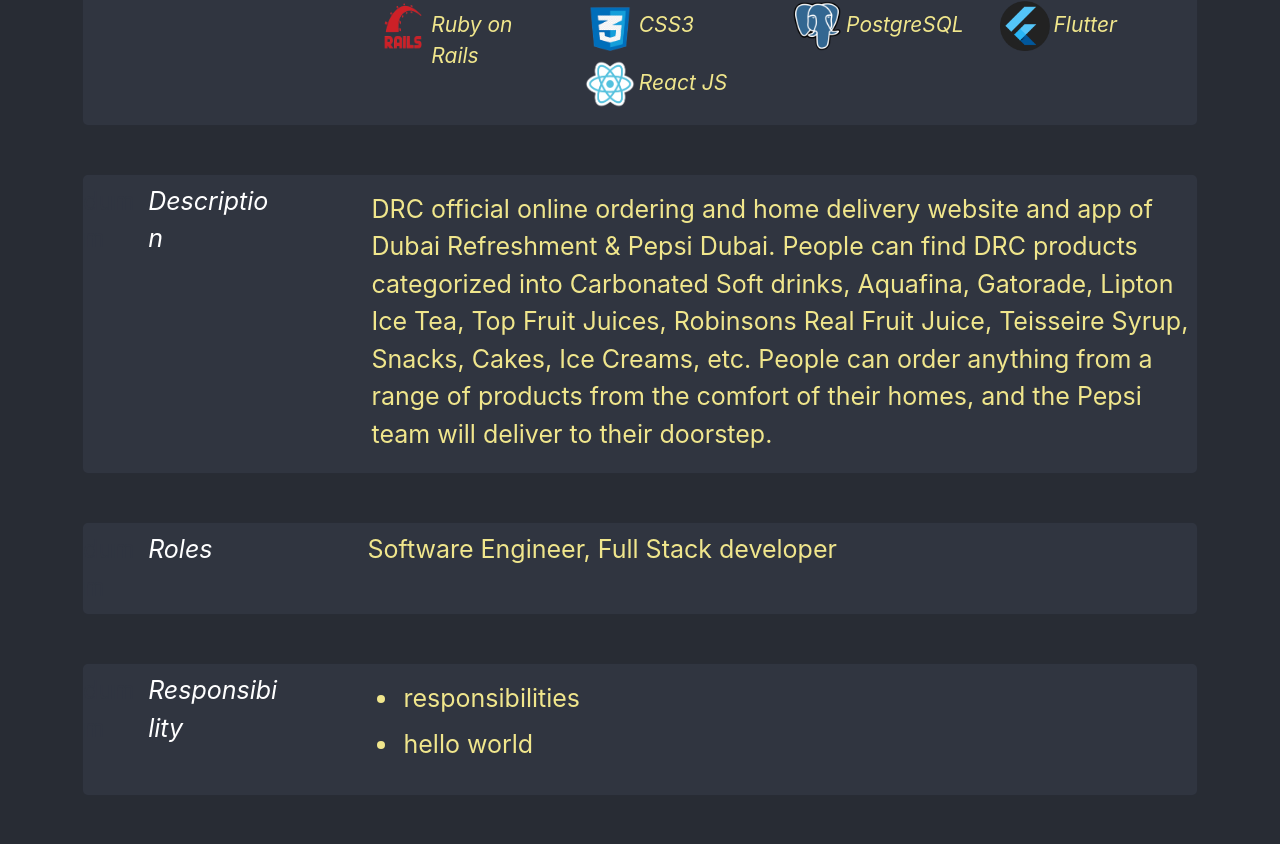
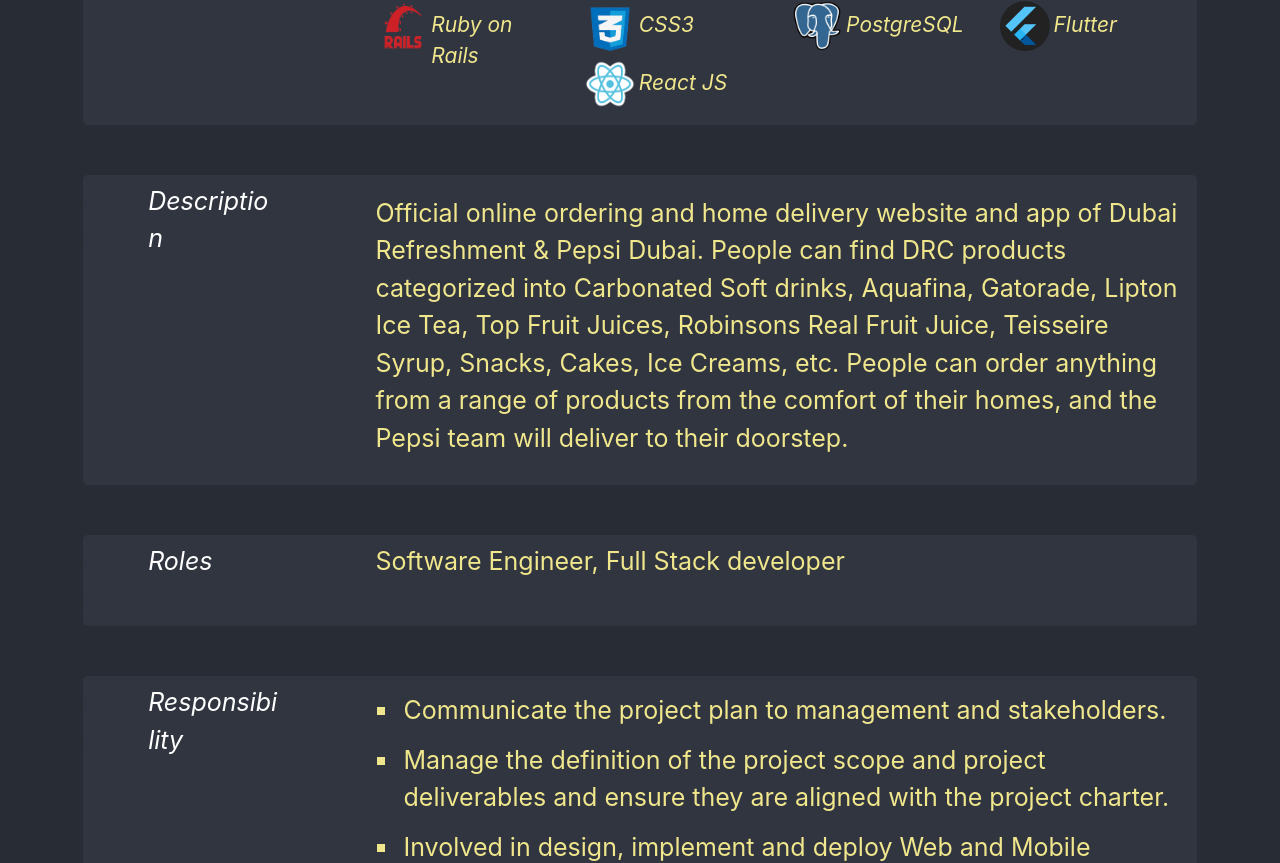
Before and after one commit to VIJAYARAJSVR/Portfolio1, a React (Create React App) app: page /Portfolio/ProjectDetail/1 in a window 1280 px wide. Shown: the part 798-1661 px from the top of the page. Built offline with nearby package versions, Linux system fonts and the light colour scheme.

Commit message:
Modified description of some projects in project_details.json

```diff
--- a/src/App.css
+++ b/src/App.css
@@ -92,6 +92,14 @@
     font-size: 23px;
     color: khaki;
     float: left;
+}
+
+.unorder_Square {
+    list-style: square;
+}
+
+.unorder_Disc {
+    list-style: disc;
 }
 
 
--- a/src/components/projectdetails.tsx
+++ b/src/components/projectdetails.tsx
@@ -266,7 +266,7 @@
                     return (
 
 
-                        <div className="text-start ps-1 mt-2 mb-1" key={index}>{descrip} </div>
+                        <div className="text-start p-2 mt-1 mb-1" key={index}>{descrip} </div>
 
 
                     )
@@ -304,7 +304,7 @@
                     <p className="w-75 text-start project_Field">Roles</p>
                 </div>
                 <div className="w-75 mb-2 text-start">
-                    <p className="project_Value"> {roles.join(",")}</p>
+                    <p className="ms-2 project_Value"> {roles.join(",")}</p>
                 </div>
             </div>
         </div>
@@ -317,14 +317,14 @@
     console.log(arrResponsibilities);
 
     return (
-        <ul>
+        <ul className="unorder_Square">
             {
                 // @ts-ignore
                 arrResponsibilities.map((responsibility, index) => {
                     return (
 
 
-                        <li className="text-start ps-1 mt-2 mb-1" key={index}>{responsibility} </li>
+                        <li className="text-start p-1 mt-1 mb-1" key={index}>{responsibility} </li>
 
 
                     )
--- a/src/data/project_details.json
+++ b/src/data/project_details.json
@@ -4,7 +4,7 @@
     "name": "Pepsico",
     "full_name": "Pepsico",
     "description": [
-      "DRC official online ordering and home delivery website and app of Dubai Refreshment & Pepsi Dubai. People can find DRC products categorized into Carbonated Soft drinks, Aquafina, Gatorade, Lipton Ice Tea, Top Fruit Juices, Robinsons Real Fruit Juice, Teisseire Syrup, Snacks, Cakes, Ice Creams, etc. People can order anything from a range of products from the comfort of their homes, and the Pepsi team will deliver to their doorstep."
+      "Official online ordering and home delivery website and app of Dubai Refreshment & Pepsi Dubai. People can find DRC products categorized into Carbonated Soft drinks, Aquafina, Gatorade, Lipton Ice Tea, Top Fruit Juices, Robinsons Real Fruit Juice, Teisseire Syrup, Snacks, Cakes, Ice Creams, etc. People can order anything from a range of products from the comfort of their homes, and the Pepsi team will deliver to their doorstep."
     ],
     "technology": [
       {
@@ -49,8 +49,10 @@
       "Software Engineer, Full Stack developer"
     ],
     "responsibilities": [
-      "responsibilities",
-      "hello world"
+      "Communicate the project plan to management and stakeholders.",
+      "Manage the definition of the project scope and project deliverables and ensure they are aligned with the project charter.",
+      "Involved in design, implement and deploy Web and Mobile Application and end to end product development and deliver to the business unit.",
+      "Initiation, Planning, Execution, Monitoring and Tracking the Projects."
     ],
     "locations": [
       "United Arab Emirates"
@@ -72,7 +74,9 @@
     "name": "Adjust",
     "full_name": "Adjust",
     "description": [
-      "The Online Ordering & Home Delivery App of Dubai Refreshment & Pepsi"
+      "The adjust Insights app helps us discover details about the user's device.",
+      "End-to-end solution for every stage of the app marketing journey. Measure, optimize, and scale app growth across platforms.",
+      "Everything in one measurement and analytics suite"
     ],
     "technology": [
       {
@@ -143,7 +147,10 @@
     "name": "Living Tree",
     "full_name": "Living Tree",
     "description": [
-      "Livingtree offers a fundraising management and family engagement platform for schools and districts. Learn about our web-based school applications here!"
+      "A web and mobile based school application which is easy-to-use,all-in-one online fundraising platform for school teachers, teams, clubs, and education foundation.",
+      "An Online Professional Development program that equips leaders and teachers with effective strategies that improve parent communication and create authentic family engagement.",
+      "Sell items online with the School Store",
+      "Built-in marketing and management tools"
     ],
     "technology": [
       {
@@ -284,7 +291,8 @@
     "name": "TGLiving",
     "full_name": "Transguard Living",
     "description": [
-      "Transguard Living offers home maintenance, cleaning and moving services in Dubai. As the first dedicated home services company to provide support across the UAE, we offer a comprehensive suite of services to individuals, landlords, property developers and real estate agents."
+      "Transguard Living offers home maintenance, cleaning and moving services in UAE. Dedicated home services which offers comprehensive suite of services to individuals, landlords, property developers and real estate agents.",
+      "App from Transguard Living makes it easier to find, book and pay for home service."
     ],
     "technology": [
       {
@@ -355,7 +363,7 @@
     "name": "Hilti",
     "full_name": "Hilti",
     "description": [
-      "Use the Hilti ON!Track app to manage your construction assets anytime, anywhere. Together with the Hilti ON!Track asset management solution, this mobile app brings you visibility and accountability to your entire fleet of assets. Download the Hilti ON!"
+      "Hilti 'ON Track' Website and Mobile app to manage your construction assets anytime, anywhere. Together with the Hilti 'ON Track' asset management solution, the mobile app brings you visibility and accountability to the vendor's entire fleet of assets."
     ],
     "technology": [
       {
@@ -424,7 +432,7 @@
     "name": "Hungama",
     "full_name": "Hungama",
     "description": [
-      "Hungama.com is a leading digital entertainment company that launched digital entertainment storefront, which has over 2 million pieces of content across genres and languages in music tracks, movies, music videos & dialogues. Hungama Music the application will allow users to browse, search, subscribe and play the music, radio, video of his/her choice on Web, Android and iOS devices."
+      "Hungama.com is a leading digital entertainment company that launched a digital entertainment storefront with over 2 million pieces of content across genres and languages in music tracks, movies, videos & dialogues. Hungama Music the application will allow users to browse, search, subscribe and play the music, radio, and video of their choice on Web, Android and iOS devices."
     ],
     "technology": [
       {
@@ -493,7 +501,8 @@
     "name": "DRC",
     "full_name": "Dubai Refreshment Pepsico",
     "description": [
-      "Dubai Refreshment is a leading F&B manufacturing and distribution company in the lower gulf. As one of UAE’s leading homegrown companies and partners of the world’s most prominent brands, we strive to excel in everything we do as a way of life and not as a one-time milestone. For example, DRC introduced the Pepsi range of products to the UAE and has been doing the same successfully for almost 60 years."
+      "Dubai Refreshment is a leading F&B manufacturing and distribution company in the lower gulf. As one of UAE’s leading homegrown companies and partners of the world’s most prominent brands,  The company strive to excel in everything to do as a way of life and not as a one-time milestone. For example, DRC introduced the Pepsi range of products to the UAE and has been doing the same successfully for almost 60 years.",
+      "Official online ordering and home delivery website and app of Dubai Refreshment & Pepsi Dubai. People can find DRC products categorized into Carbonated Soft drinks, Aquafina, Gatorade, Lipton Ice Tea, Top Fruit Juices, Robinsons Real Fruit Juice, Teisseire Syrup, Snacks, Cakes, Ice Creams, etc. People can order anything from a range of products from the comfort of their homes, and the Pepsi team will deliver to their doorstep."
     ],
     "technology": [
       {
@@ -697,7 +706,8 @@
     "name": "Employee Service Portal",
     "full_name": "Employee Service Portal",
     "description": [
-      "The Employee Service Portal (ESP) is a simple way for Transguard employees to access tools and information to support their both work and life – anywhere, anytime! Current features: Raise queries directly to the HR Helpdesk."
+      "The Employee Service Portal (ESP) is a simple way for Transguard employees to access tools and information to support their both work and life – anywhere, anytime.",
+      "Raise queries directly to the HR Helpdesk."
     ],
     "technology": [
       {
@@ -765,7 +775,7 @@
     "name": "Life Insurance",
     "full_name": "HDFC Life Insurance",
     "description": [
-      "description"
+      ""
     ],
     "technology": [
       {
@@ -832,7 +842,7 @@
     "name": "Toyota",
     "full_name": "Toyota",
     "description": [
-      "description"
+      ""
     ],
     "technology": [
       {
@@ -900,7 +910,7 @@
     "name": "kenamental",
     "full_name": "kenamental",
     "description": [
-      "description"
+      ""
     ],
     "technology": [
       {
```
